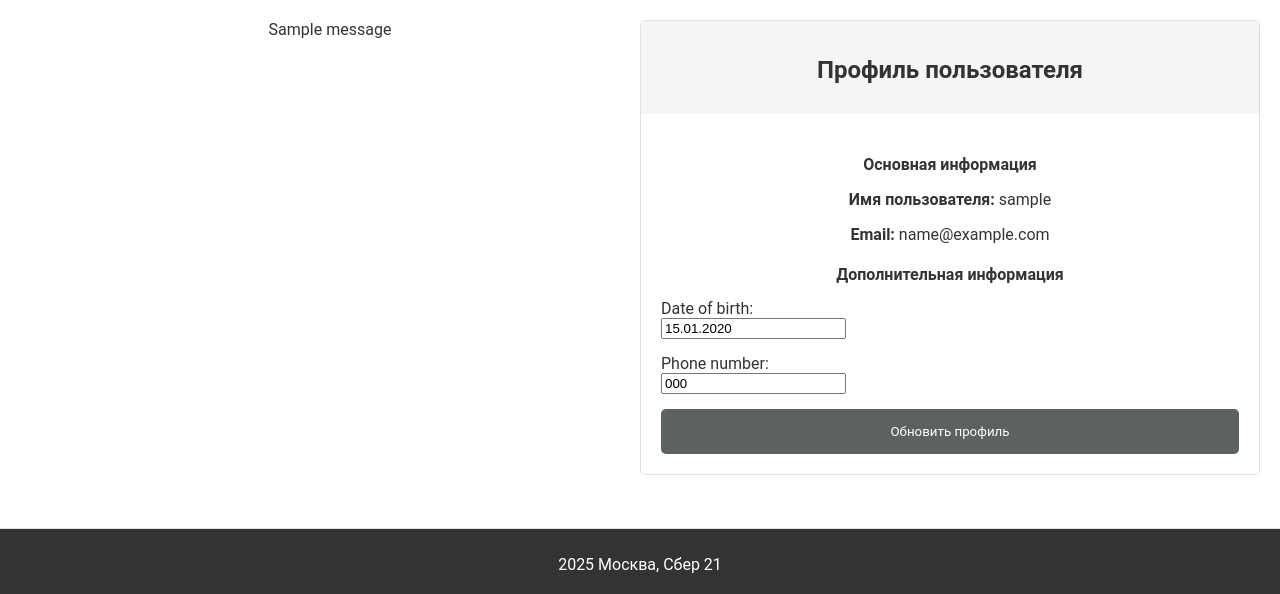
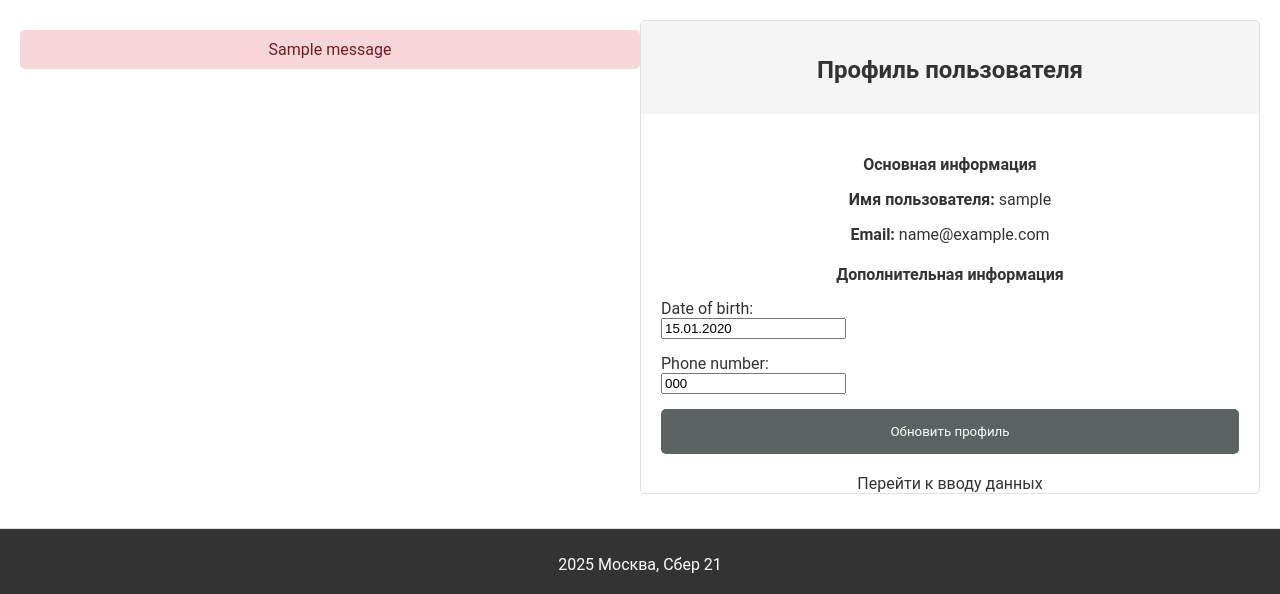
Before and after one commit to pipusk2006/SPM_repository, a Django app: page /profile/ in a window 1280 px wide. Shown: the part 206-800 px from the top of the page. Run offline with Django 5.2, Linux system fonts and the light colour scheme; a user stored in the database is signed in; tables that the repository leaves empty hold one stand-in row (values such as "Sample post"); one stand-in notice (Sample message) is shown.

Commit message:
Merge remote changes into develop

```diff
--- a/web/static/web/css/web.css
+++ b/web/static/web/css/web.css
@@ -146,6 +146,12 @@ footer {
     padding: 10px;
     border-radius: 5px;
     margin-top: 10px;
+    text-align: center;
+    max-width: 100%;
+}
+
+.message-container {
+    margin-bottom: 20px;
 }
 
 h2, h4 {
--- a/web/templates/base.html
+++ b/web/templates/base.html
@@ -26,9 +26,13 @@
         </header>
         <main>
             {% if messages %}
-                {% for message in messages %}
-                    <div>{{ message }}</div>
-                {% endfor %}
+                <div class="container mt-3">
+                    <div class="message-container">
+                        {% for message in messages %}
+                            <div class="alert">{{ message }}</div>
+                        {% endfor %}
+                    </div>
+                </div>
             {% endif %}
             {% block content %}
             {% endblock %}
--- a/web/templates/web/profile.html
+++ b/web/templates/web/profile.html
@@ -36,6 +36,9 @@
                         </div>
                     </div>
                 </div>
+                <div class="card-footer text-center">
+                    <a href="{% url 'web:input_data' %}" class="custom-btn" style="width: 50%; margin-top: 10px;">Перейти к вводу данных</a>
+                </div>
             </div>
         </div>
     </div>
```
